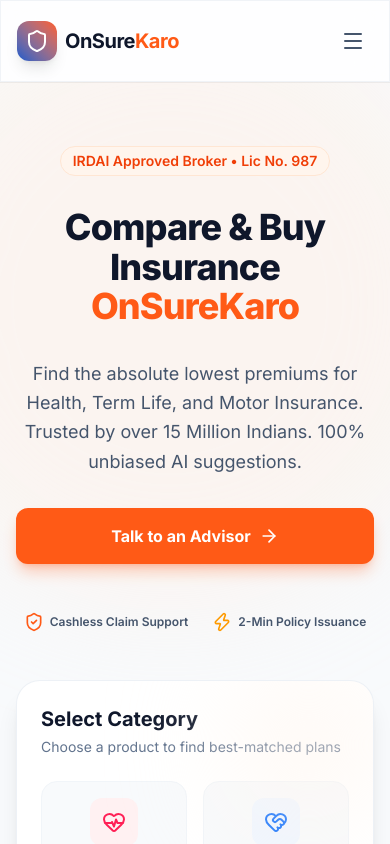
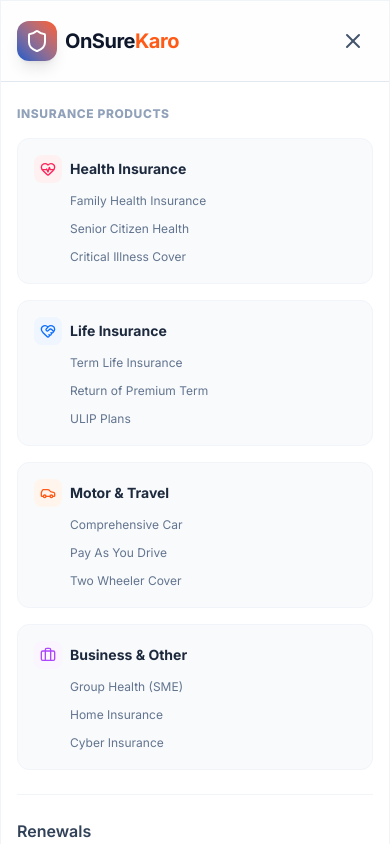
Before and after one commit to Amaan690/Insurence, a Next.js app: page / in a window 390 px wide. Both pictures are taken after a click on the button 353 px from the left and 41 px from the top of the page. Shown: the top 844 px of the page. Built offline with nearby package versions, Linux system fonts and the light colour scheme.

Commit message:
add dropdown for mobile view

```diff
--- a/components/Navbar.jsx
+++ b/components/Navbar.jsx
@@ -4,7 +4,7 @@
 import Link from "next/link";
 import { motion, AnimatePresence } from "framer-motion";
 import {
-  Shield, ChevronDown, User, Menu, HeartPulse, HeartHandshake,
+  Shield, ChevronDown, User, Menu, X, HeartPulse, HeartHandshake,
   Car, Plane, Home, Briefcase, ArrowRight
 } from "lucide-react";
 
@@ -65,17 +65,19 @@
 
 export default function Navbar() {
   const [isMegaMenuOpen, setIsMegaMenuOpen] = useState(false);
+  const [isMobileMenuOpen, setIsMobileMenuOpen] = useState(false);
 
   return (
-    <header className="sticky top-0 z-50 w-full glass shadow-2xs border-b border-slate-200/50">
+    <header className="sticky top-0 z-50 w-full glass  border-b border-slate-200/50">
       <div className="container mx-auto px-4 md:px-6 h-20 flex items-center justify-between relative">
-        <Link href="/" className="flex items-center gap-2 group">
+        <Link href="/" className="flex items-center gap-2 group" onClick={() => setIsMobileMenuOpen(false)}>
           <div className="w-10 h-10 rounded-xl bg-gradient-to-tr from-brand-blue-600 to-brand-orange-500 flex items-center justify-center text-white shadow-lg group-hover:shadow-brand-orange-500/25 transition-all">
             <Shield className="w-6 h-6" />
           </div>
           <span className="text-xl font-bold tracking-tight text-slate-900">OnSure<span className="text-brand-orange-500">Karo</span></span>
         </Link>
 
+        {/* Desktop Navigation */}
         <nav className="hidden lg:flex items-center gap-8 font-medium text-slate-600 h-full">
           <div
             className="h-full flex items-center group cursor-pointer"
@@ -110,7 +112,7 @@
                               <div className={`w-10 h-10 rounded-xl ${category.bg} ${category.color} flex items-center justify-center group-hover/cat:scale-110 transition-transform shadow-sm`}>
                                 <category.icon className="w-5 h-5" />
                               </div>
-                              <h4 className="font-bold text-slate-900 text-md">{category.title}</h4>
+                              <h4 className="font-bold text-slate-900 text-lg">{category.title}</h4>
                             </div>
                             <ul className="space-y-4">
                               {category.items.map((item, itemIdx) => (
@@ -173,10 +175,78 @@
           </Link>
         </div>
 
-        <button className="lg:hidden p-2 text-slate-600">
-          <Menu className="w-6 h-6" />
+        {/* Mobile Hamburger Toggle */}
+        <button
+          onClick={() => setIsMobileMenuOpen(!isMobileMenuOpen)}
+          className="lg:hidden p-2 text-slate-600 hover:text-brand-orange-500 transition-colors cursor-pointer"
+        >
+          {isMobileMenuOpen ? <X className="w-6 h-6" /> : <Menu className="w-6 h-6" />}
         </button>
       </div>
+
+      {/* Mobile Navigation Drawer */}
+      <AnimatePresence>
+        {isMobileMenuOpen && (
+          <motion.div
+            initial={{ height: 0, opacity: 0 }}
+            animate={{ height: "auto", opacity: 1 }}
+            exit={{ height: 0, opacity: 0 }}
+            transition={{ duration: 0.3, ease: "easeInOut" }}
+            className="lg:hidden w-full bg-white border-t border-slate-200 overflow-y-auto max-h-[calc(100vh-80px)]"
+          >
+            <div className="px-4 py-6 space-y-6">
+              {/* Products Section */}
+              <div>
+                <h4 className="font-extrabold text-slate-400 text-xs uppercase tracking-wider mb-4">Insurance Products</h4>
+                <div className="grid grid-cols-1 sm:grid-cols-2 gap-4">
+                  {megaMenuData.map((category, idx) => (
+                    <div key={idx} className="bg-slate-50 p-4 rounded-xl border border-slate-100">
+                      <h5 className="font-bold text-slate-800 text-sm mb-2 flex items-center gap-2">
+                        <div className={`w-7 h-7 rounded-lg ${category.bg} ${category.color} flex items-center justify-center`}>
+                          <category.icon className="w-4 h-4" />
+                        </div>
+                        {category.title}
+                      </h5>
+                      <ul className="space-y-2 pl-9">
+                        {category.items.slice(0, 3).map((item, itemIdx) => (
+                          <li key={itemIdx}>
+                            <Link
+                              href="#"
+                              onClick={() => setIsMobileMenuOpen(false)}
+                              className="text-xs text-slate-500 hover:text-brand-orange-500 transition-colors block py-0.5"
+                            >
+                              {item.name}
+                            </Link>
+                          </li>
+                        ))}
+                      </ul>
+                    </div>
+                  ))}
+                </div>
+              </div>
+
+              {/* Utility Links */}
+              <div className="border-t border-slate-100 pt-6 space-y-4 font-semibold text-slate-700">
+                <Link href="#renew" onClick={() => setIsMobileMenuOpen(false)} className="block hover:text-brand-orange-500 transition-colors">Renewals</Link>
+                <Link href="#claims" onClick={() => setIsMobileMenuOpen(false)} className="block hover:text-brand-orange-500 transition-colors">Claims</Link>
+                <Link href="/support" onClick={() => setIsMobileMenuOpen(false)} className="block hover:text-brand-orange-500 transition-colors">Support</Link>
+              </div>
+
+              {/* Sign In CTA */}
+              <div className="border-t border-slate-100 pt-6">
+                <Link
+                  href="/dashboard"
+                  onClick={() => setIsMobileMenuOpen(false)}
+                  className="flex items-center justify-center gap-2 text-white bg-brand-orange-500 hover:bg-brand-orange-600 font-bold py-3.5 rounded-xl transition-colors"
+                >
+                  <User className="w-5 h-5" />
+                  Sign In
+                </Link>
+              </div>
+            </div>
+          </motion.div>
+        )}
+      </AnimatePresence>
     </header>
   );
 }
```
